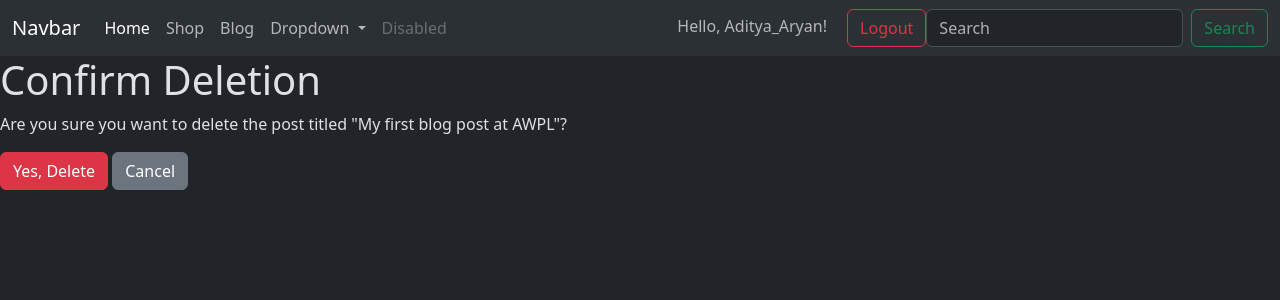
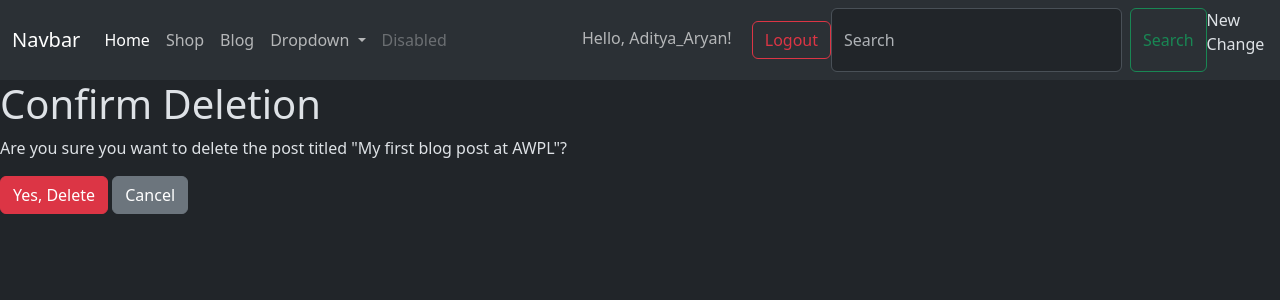
Before and after one commit to Aditya-Aryan-6914/Django, a Django app: page /blog/1/delete/ in a window 1280 px wide. Shown: the top 300 px of the page. Run offline with Django 5.2, Linux system fonts and the light colour scheme; a user stored in the database is signed in; data comes from the database, SQL or seed files in the repository.

```diff
--- a/awpl/templates/layout.html
+++ b/awpl/templates/layout.html
@@ -58,6 +58,7 @@
       <form class="d-flex" role="search">
         <input class="form-control me-2" type="search" placeholder="Search" aria-label="Search"/>
         <button class="btn btn-outline-success" type="submit">Search</button>
+        <p>New Change</p>
       </form>
     </div>
   </div>
```
